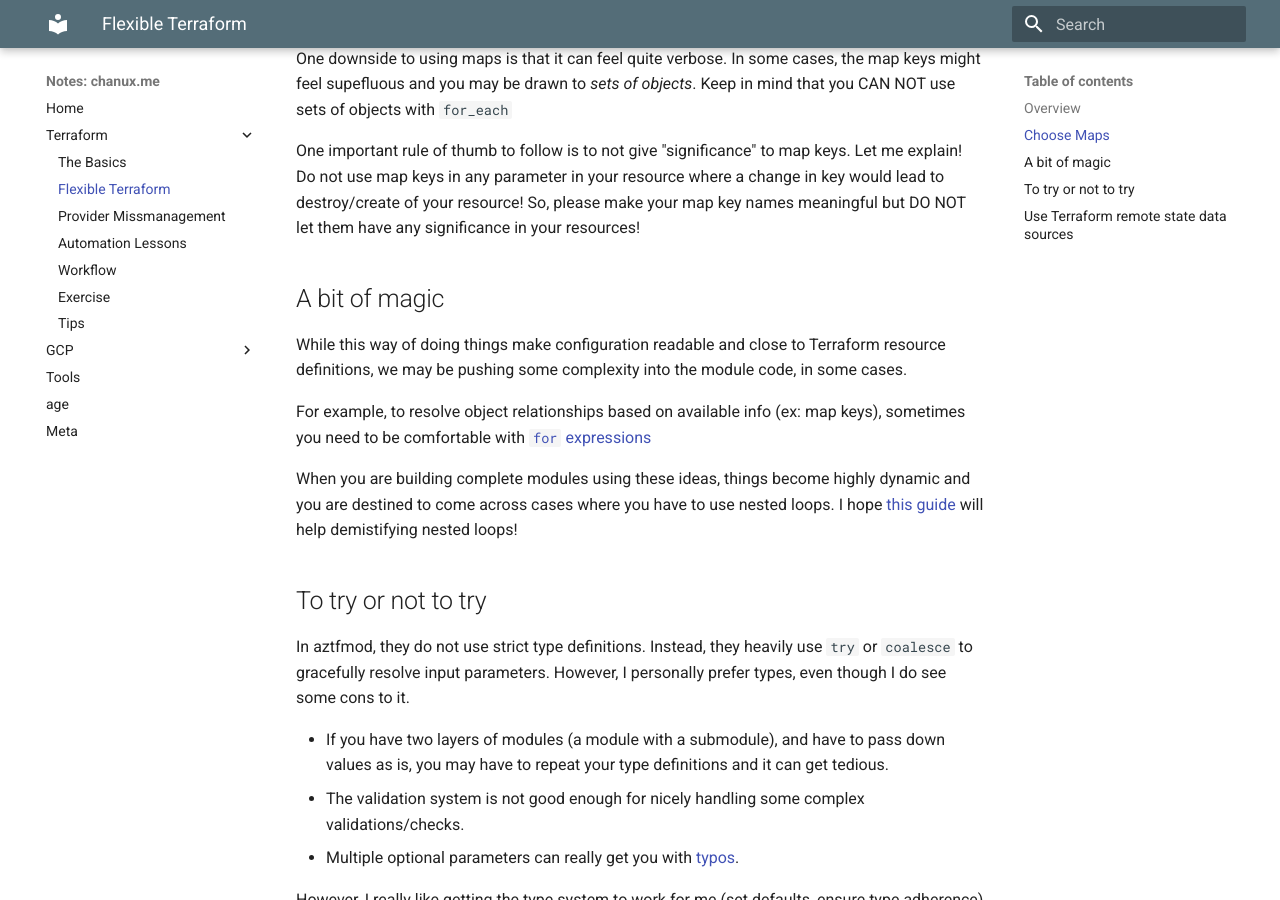
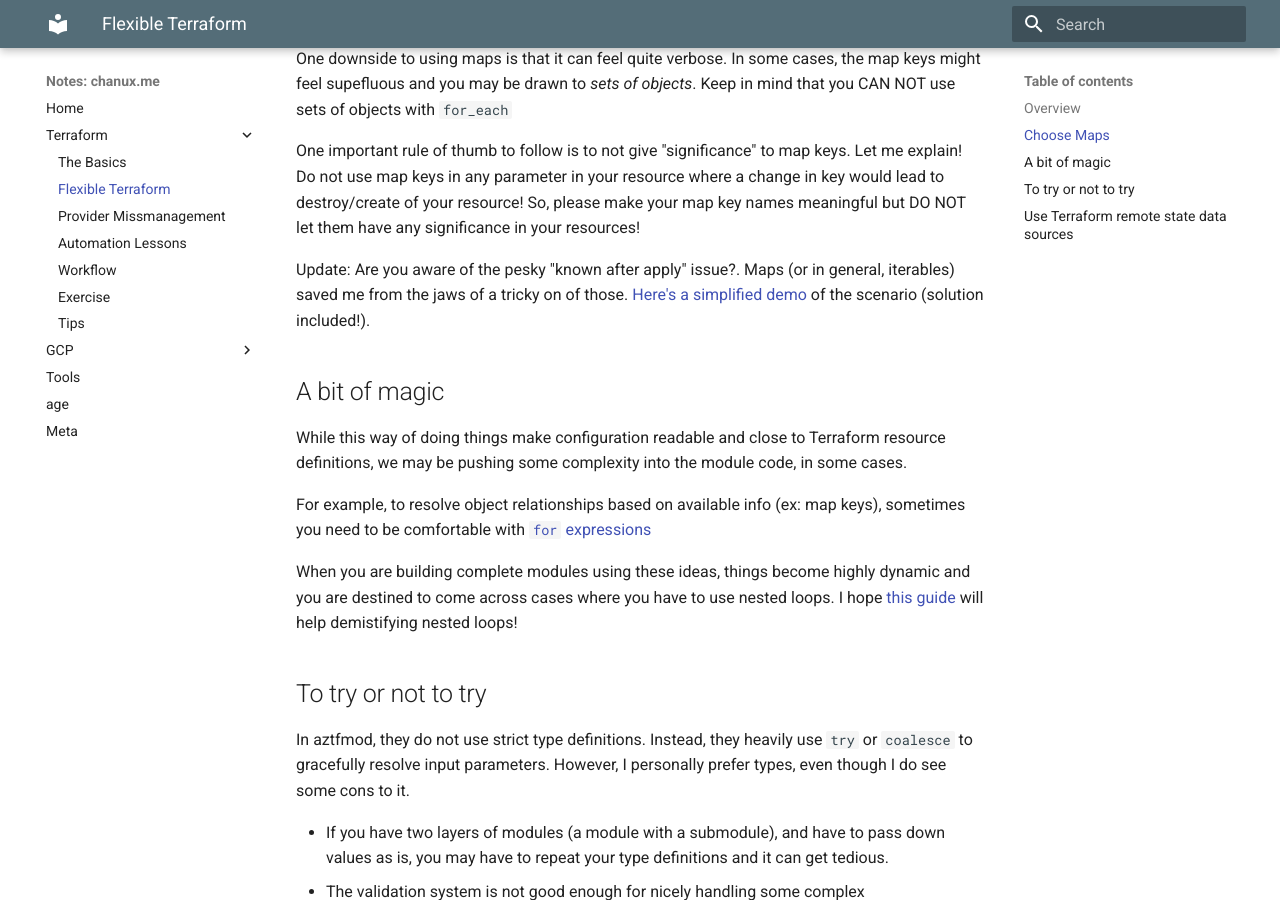
Before and after one commit to chanux/notes.chanux.me, an MkDocs documentation site: the page built from docs/terraform/flexible.md, in a window 1280 px wide and 900 px high, scrolled down 2444 px. Built offline with MkDocs 1.6.1 and Material for MkDocs 9.7.7, drawn with Linux system fonts in a browser that asks for light colours.

Commit message:
Terraform - flexible: Adds demo code for 'known after apply' issue

```diff
--- a/docs/terraform/flexible.md
+++ b/docs/terraform/flexible.md
@@ -132,6 +132,11 @@ where a change in key would lead to destroy/create of your resource!  So,
 please make your map key names meaningful but DO NOT let them have any
 significance in your resources!
 
+Update: Are you aware of the pesky "known after apply" issue?. Maps (or in
+general, iterables) saved me from the jaws of a tricky on of those. [Here's
+a simplified demo](https://codeberg.org/chanux/demo-tf-known-after-apply) of
+the scenario (solution included!).
+
 ## A bit of magic
 
 While this way of doing things make configuration readable and close to
```
